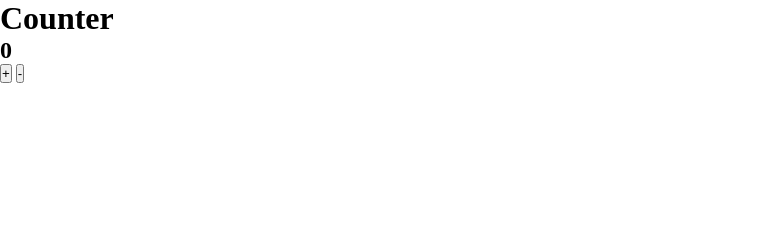
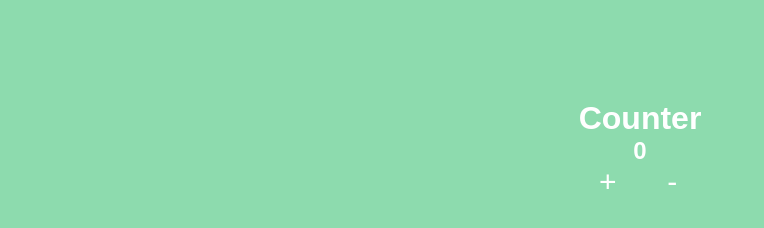
Before and after one commit to Vulthuryol/Counter, a plain HTML site: page index.html in a window 1280 px wide. Shown: the whole page, without its empty margins (0-764 px from the left). Drawn offline with Linux system fonts and the light colour scheme.

Commit message:
Update styles.css

```diff
--- a/styles.css
+++ b/styles.css
@@ -2,4 +2,33 @@
     box-sizing: border-box;
     margin: 0;
     padding: 0;
+      font-family: sans-serif;
+  background-color: #8DDBAE;
 }
+
+h1 {
+  text-align: center;
+  margin-top: 100px;
+  color: white;
+}
+
+h2 {
+  text-align: center;
+  color: white;
+}
+
+.container {
+  text-align: center;
+}
+
+button {
+  width: 60px;
+  height: 30px;
+  color: white;
+  border: none;
+  font-size: 30px;
+}
+
+button:hover {
+  color: #999999;
+}
```
